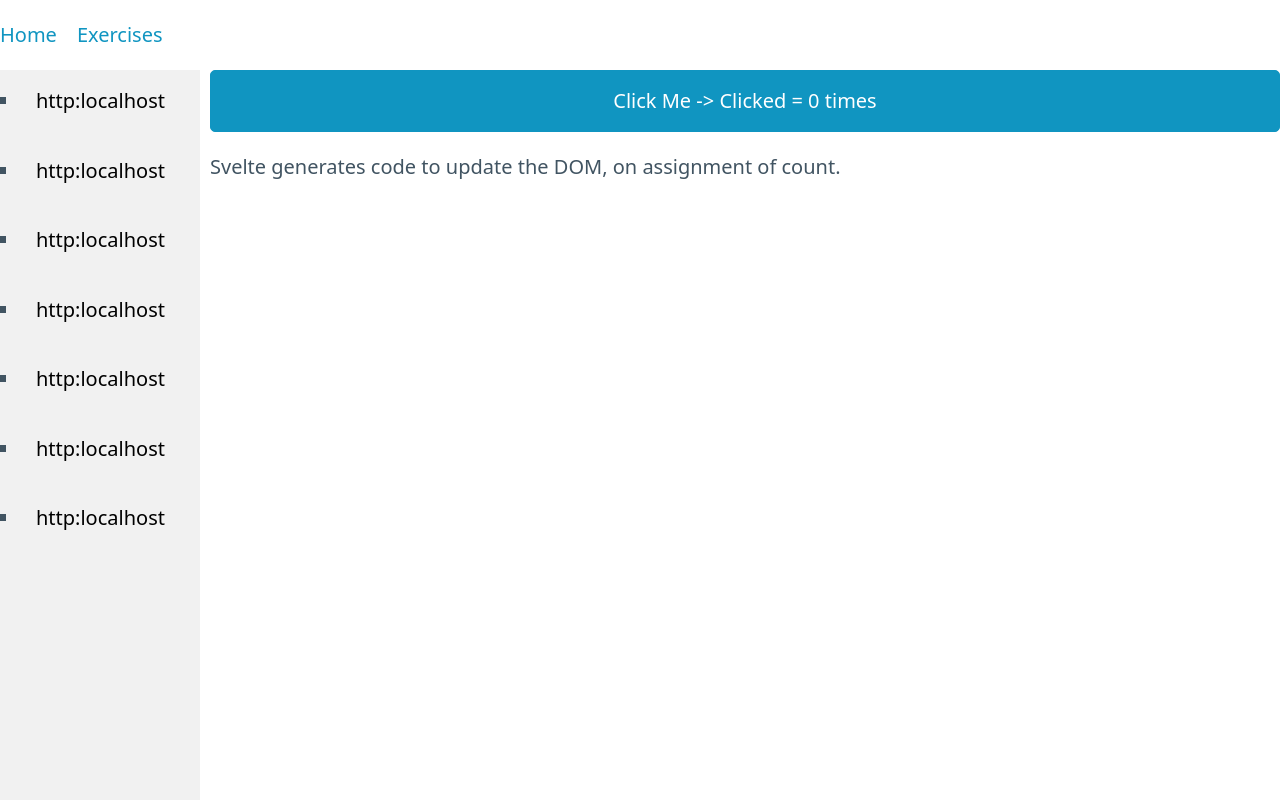
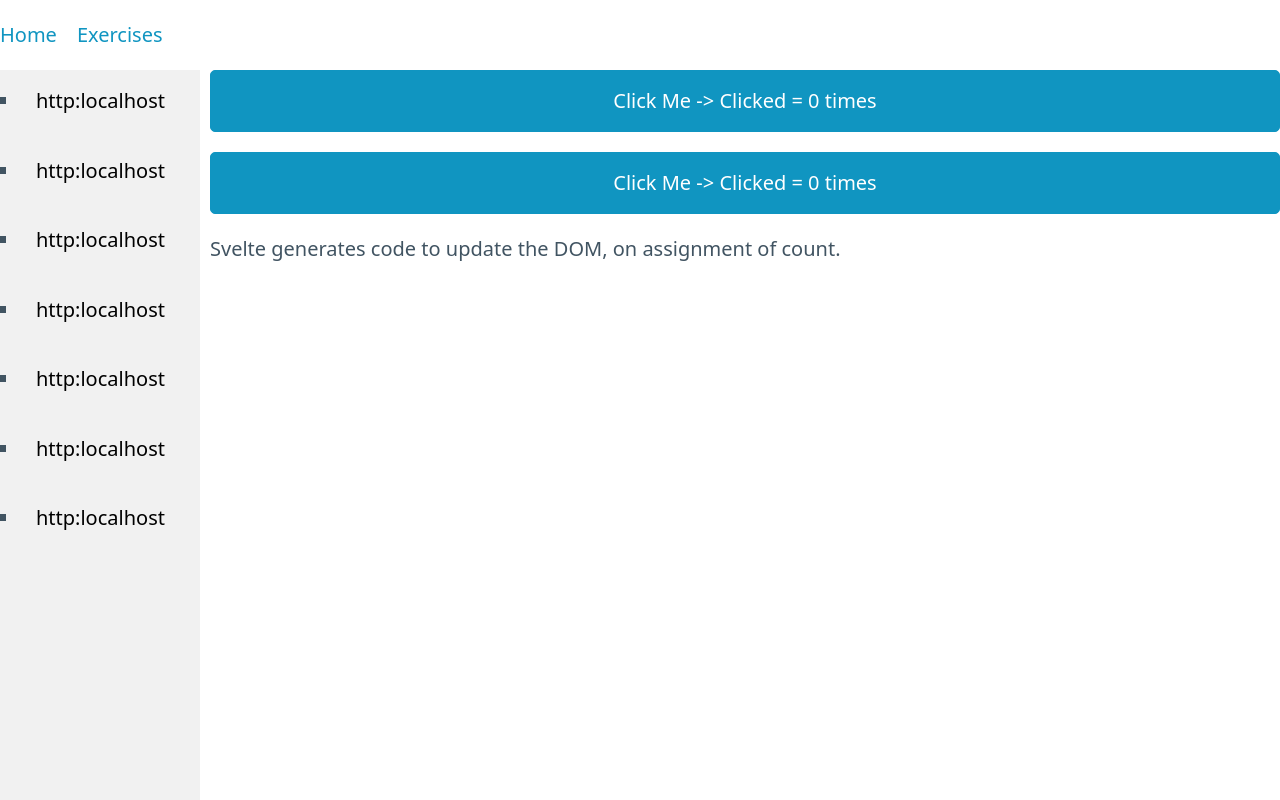
Before and after one commit to praful-hunde/learnSvelte, a SvelteKit app: page /Exercises/Assignment in a window 1280 px wide. Built offline with nearby package versions, Linux system fonts and the light colour scheme.

Commit message:
Added assignment example

```diff
--- a/src/routes/Exercises/Assignment/+page.svelte
+++ b/src/routes/Exercises/Assignment/+page.svelte
@@ -11,4 +11,9 @@
 	{count === 1 ? 'time' : 'times'}
 </button>
 
+<button on:click={incrementCount}>
+	Click Me -> Clicked = {count}
+	{count === 1 ? 'time' : 'times'}
+</button>
+
 <p>Svelte generates code to update the DOM, on assignment of count.</p>
```
